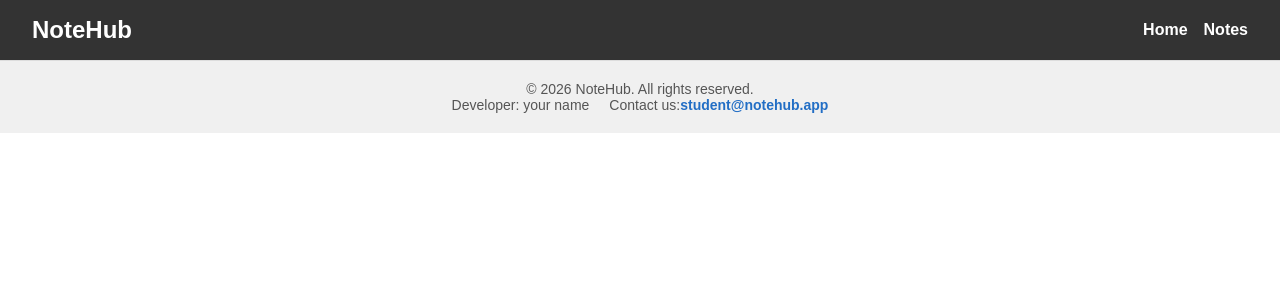
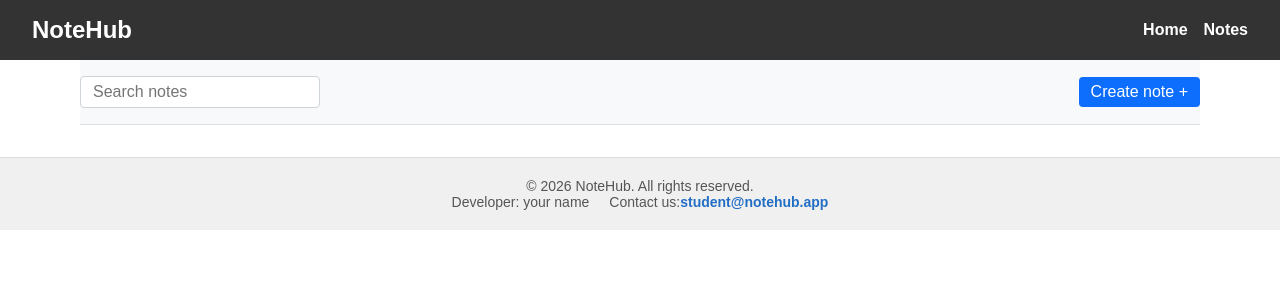
Before and after one commit to AnnaAnishchenko/06-notehub-nextjs, a Next.js app: page /notes in a window 1280 px wide. Shown: the top 300 px of the page. Built offline with nearby package versions, Linux system fonts and the light colour scheme; no server answers.

Commit message:
sixth change

```diff
--- a/app/notes/page.tsx
+++ b/app/notes/page.tsx
@@ -1,6 +1,7 @@
 import { fetchNotes } from "@/lib/api";
 
 import { QueryClient, dehydrate, HydrationBoundary } from "@tanstack/react-query";
+import NotesClient from "./notes.client";
 
 
 
@@ -14,7 +15,7 @@ async function Notes() {
 
   return (
     <HydrationBoundary state={dehydrate(queryClient)}>
-      {/* <NotesClient /> */}
+      <NotesClient />
     </HydrationBoundary>
   );
 }
```
